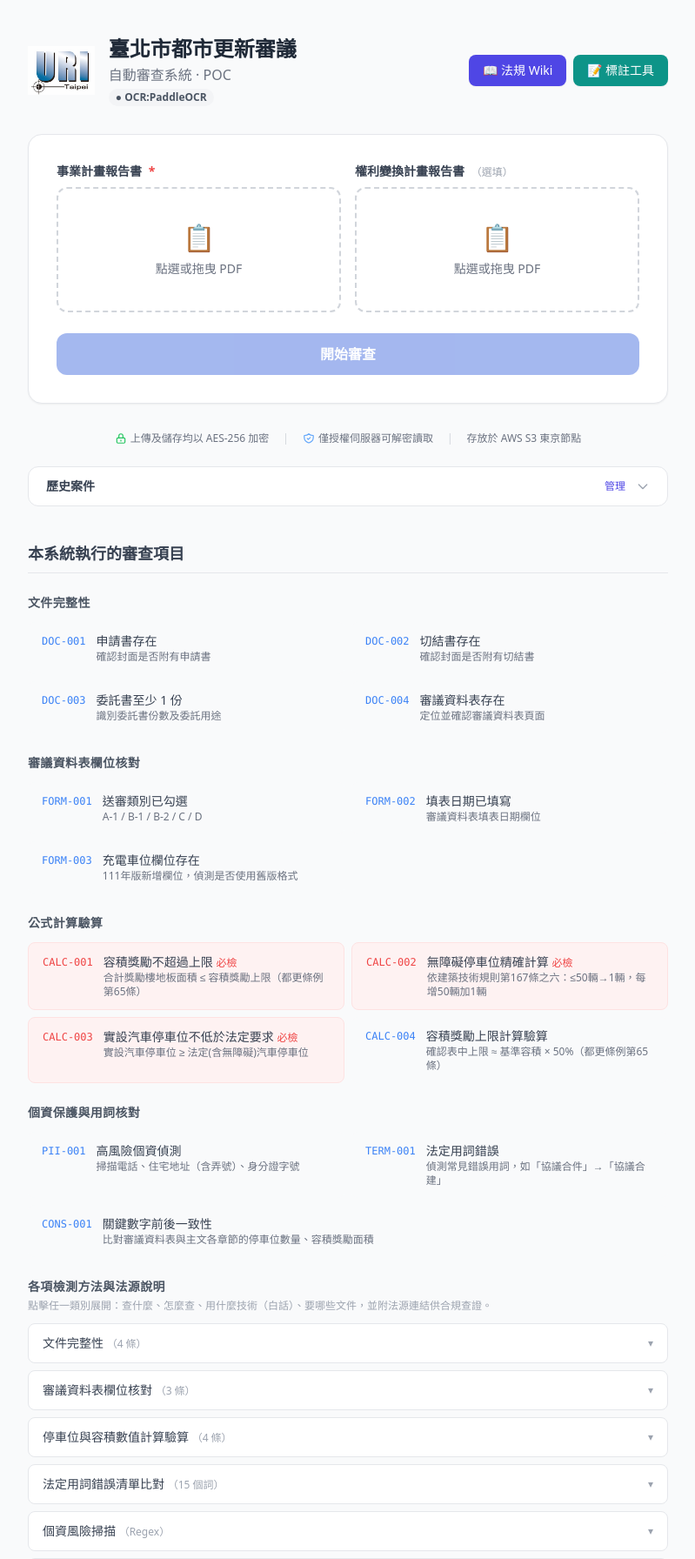
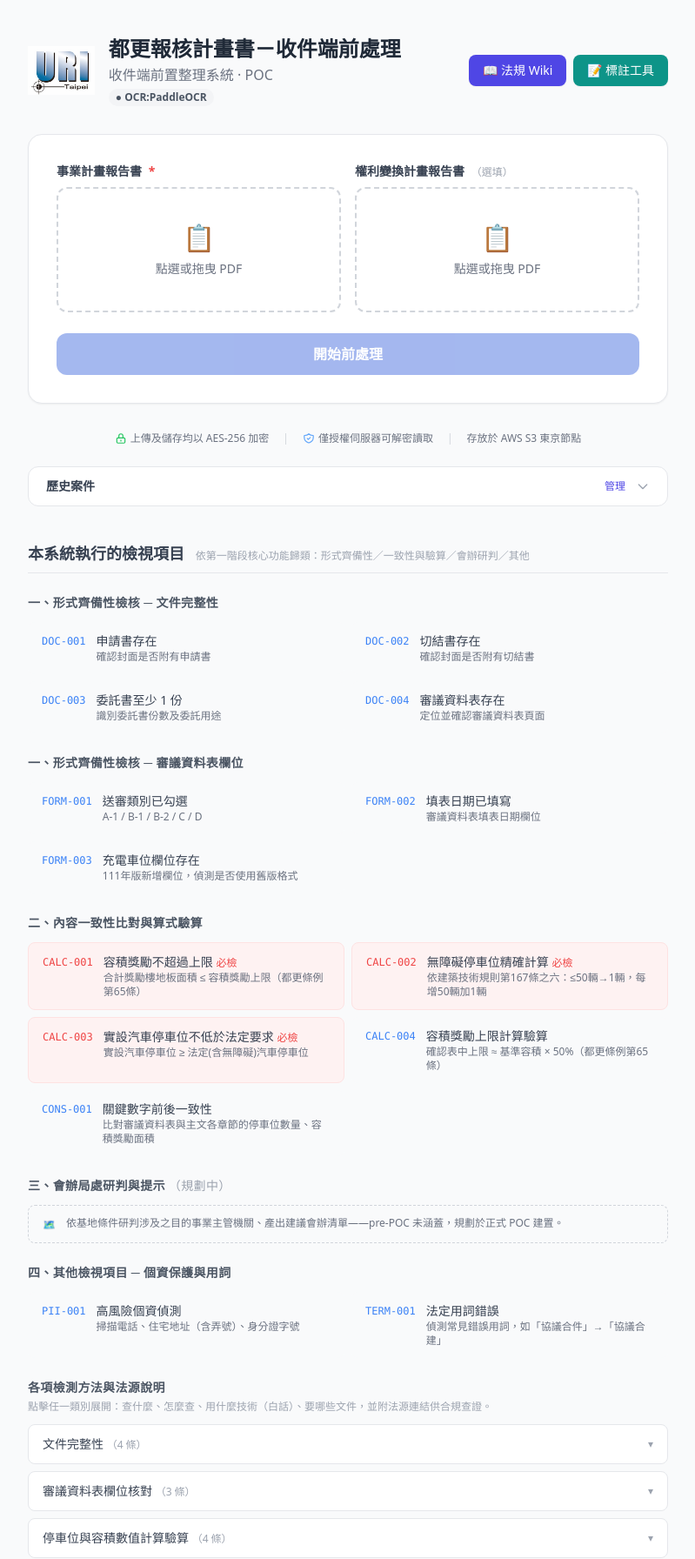
Before and after one commit to jeff5242/webapp-city-reframe-audition, a FastAPI app: page / in a window 1280 px wide. Shown: the top 1792 px of the page at 87% size, without its empty margins (240-1039 px from the left). Run offline with FastAPI, Linux system fonts and the light colour scheme; data that the repository does not hold is empty; some libraries are stand-ins or nearby versions.

Commit message:
feat(ui): 依理事長前處理框架改版報告與上傳頁
- 全站更名「都更報核計畫書－收件端前處理」，去除「自動審查」
  用詞；頁尾加「僅標示疑義、不生法律效果」聲明
- 檢查項目依第一階段核心功能歸四組：形式齊備性檢核(DOC/FORM/FMT)、
  內容一致性比對與算式驗算(CALC/CONS)、會辦局處研判(規劃中
  placeholder)、其他(PII/TERM)；報告明細與上傳頁清單同步
- 每個檢查項目旁「?」鈕原地展開白話說明，取代下捲翻查
- 理事長紅線用詞：「通過」→「未發現缺漏」、意見文字改
  「逐項比對完成、未發現缺漏，仍以承辦認定為準」
- fix: 同類案件比對「容積獎勵佔比」公式改 ÷基準容積（與
  CALC-001、歷史 bonus_pct 一致）；舊公式 ÷上限 在獎勵4680/
  上限4590 案件誤顯 102%

```diff
--- a/auditor/reporters/html_reporter.py
+++ b/auditor/reporters/html_reporter.py
@@ -26,6 +26,93 @@ def _sort_findings(findings: List[Finding]) -> List[Finding]:
             _SEVERITY_ORDER.get(f.severity, 9),
         ),
     )
+
+
+# 檢查項目歸類（理事長 115.08.12 文件·第一階段核心功能）：
+# 形式齊備性檢核 / 內容一致性比對＋算式驗算 / 會辦局處研判（規劃中）/ 其他。
+# 依 rule_id 前綴歸組；未知前綴落入「其他」。
+_RULE_GROUPS = [
+    {
+        "key": "completeness",
+        "title": "一、形式齊備性檢核",
+        "note": "法定文件與必填欄位是否齊備（缺漏僅標示提醒，由承辦認定）",
+        "prefixes": ("DOC-", "FORM-", "FMT-"),
+    },
+    {
+        "key": "calculation",
+        "title": "二、內容一致性比對與算式驗算",
+        "note": "跨文件關鍵數值一致性、法規門檻驗算（附計算式）",
+        "prefixes": ("CALC-", "CONS-"),
+    },
+    {
+        "key": "referral",
+        "title": "三、會辦局處研判與提示",
+        "note": "依基地條件研判應會辦之目的事業主管機關",
+        "prefixes": (),
+        "placeholder": "本階段（pre-POC）尚未涵蓋；規劃於正式 POC 建置。",
+    },
+    {
+        "key": "other",
+        "title": "四、其他檢視項目",
+        "note": "個資遮蔽確認與法定用詞比對",
+        "prefixes": ("PII-", "TERM-"),
+    },
+]
+
+# 各檢查項目白話說明（報告內「?」展開用，取代翻查上傳頁長清單）。
+# FMT- 前綴由 _help_for() 以 startswith 對應。
+_RULE_HELP = {
+    "DOC-001": "檢視送件 PDF 是否含「申請書」頁（依關鍵字與目錄定位）。未尋得時標示提醒，請承辦確認是否確實缺件。",
+    "DOC-002": "檢視是否含實施者「切結書」頁。",
+    "DOC-003": "檢視是否含「委託書」（委任代理送件時之必要文件）。",
+    "DOC-004": "檢視是否含「審議資料表」——後續欄位核對與算式驗算之資料來源。",
+    "FORM-001": "檢視審議資料表「送審類別」欄是否已勾選。",
+    "FORM-002": "檢視審議資料表「填表日期」是否填寫（適用法規版次判斷之參考來源之一）。",
+    "FORM-003": "111 年版新增「充電車位」欄位，檢視是否填列。",
+    "CALC-001": "依都更條例第 65 條驗算：容積獎勵申請額度是否超過上限（基準容積 × 50%），報告附完整計算式。",
+    "CALC-002": "依建築技術規則第 167 條之六驗算：無障礙停車位是否達法定最低數量。",
+    "CALC-003": "驗算實設汽車停車位是否不低於法定要求。",
+    "CALC-004": "驗算審議資料表表列之容積獎勵上限，與「基準容積 × 50%」計算值是否一致。",
+    "CONS-001": "比對同一關鍵數值（面積、容積、停車位數等）在文件各處出現時是否前後一致；不一致時僅標示位置，不判斷何者為正確。",
+    "TERM-001": "比對法定用詞是否誤用（如「台北市」應為「臺北市」、「權利變換」誤植等）。",
+    "PII-001": "偵測文件前段是否有未遮蔽之高風險個資（身分證字號、出生日期等），提醒依個資保護規範處理。",
+    "FMT-CH": "依官方範本機讀母版，檢視法定章節是否齊備（確定性比對，不使用 AI）。",
+    "FMT-AP": "依官方範本機讀母版，檢視法定附錄是否齊備（確定性比對，不使用 AI）。",
+    "FMT-XOR": "範本中「請擇一填寫」之項目，檢視是否至少擇一填列。",
+}
+
+
+def _help_for(rule_id: str) -> Optional[str]:
+    """依 rule_id 取得白話說明；FMT-CH-03 等格式母版項目以前綴對應。"""
+    if rule_id in _RULE_HELP:
+        return _RULE_HELP[rule_id]
+    for prefix, text in _RULE_HELP.items():
+        if rule_id.startswith(prefix):
+            return text
+    return None
+
+
+def group_findings(findings: List[Finding]) -> List[dict]:
+    """把檢查結果依理事長第一階段核心功能歸組，供報告分節呈現。
+
+    回傳 [{key,title,note,findings,placeholder?}, ...]；「會辦局處研判」
+    目前無對應規則，以 placeholder 呈現 roadmap；空的其他組別直接省略。
+    """
+    grouped: List[dict] = []
+    matched_ids: set = set()
+    for spec in _RULE_GROUPS:
+        items = [
+            f for f in _sort_findings(findings)
+            if any(f.rule_id.startswith(p) for p in spec["prefixes"])
+        ]
+        matched_ids.update(f.rule_id for f in items)
+        grouped.append({**spec, "findings": items})
+
+    leftovers = [f for f in _sort_findings(findings) if f.rule_id not in matched_ids]
+    if leftovers:
+        grouped[-1] = {**grouped[-1], "findings": grouped[-1]["findings"] + leftovers}
+
+    return [g for g in grouped if g["findings"] or g.get("placeholder")]
 
 
 def _evidence_page(evidence: Optional[str]) -> Optional[int]:
@@ -120,7 +207,7 @@ def audit_opinion_text(report: AuditReport) -> str:
     + 通過項目統計。每項含 現況／核算／法源／建議，方便人工彙整。
     """
     lines: List[str] = []
-    lines.append("臺北市都市更新審議 自動審查意見")
+    lines.append("都更報核計畫書 收件端前處理整理清單")
     lines.append(f"案名：{report.case_name}")
     if report.report_date:
         src = report.report_date_source or ""
@@ -148,7 +235,10 @@ def audit_opinion_text(report: AuditReport) -> str:
         lines.append("")
 
     passes = [f for f in report.findings if f.status == "pass"]
-    lines.append(f"三、通過項目：共 {len(passes)} 項，符合規定，無需處理。")
+    lines.append(
+        f"三、未發現缺漏之項目：共 {len(passes)} 項"
+        "（逐項比對完成、未發現缺漏；本清單僅供參考，仍以承辦認定為準）。"
+    )
     return "\n".join(lines)
 
 
@@ -160,6 +250,8 @@ def generate_report(report: AuditReport, templates_dir: Optional[str] = None) ->
     return template.render(
         report=report,
         sorted_findings=_sort_findings(report.findings),
+        grouped_findings=group_findings(report.findings),
+        rule_help={f.rule_id: _help_for(f.rule_id) for f in report.findings},
         key_numbers=key_numbers(report),
         audit_opinion_text=audit_opinion_text(report),
     )
--- a/templates/upload.html
+++ b/templates/upload.html
@@ -3,7 +3,7 @@
 <head>
   <meta charset="UTF-8">
   <meta name="viewport" content="width=device-width, initial-scale=1.0">
-  <title>都市更新審議自動審查</title>
+  <title>都更報核計畫書－收件端前處理</title>
   <link rel="icon" type="image/png" href="/static/logo.png">
   <script src="https://cdn.tailwindcss.com"></script>
 </head>
@@ -23,8 +23,8 @@
     <div class="flex items-center gap-4">
       <img src="/static/logo.png" alt="URI Taipei" class="h-14 w-auto object-contain">
       <div>
-        <h1 class="text-2xl font-bold text-gray-800">臺北市都市更新審議</h1>
-        <p class="text-gray-500 mt-0.5">自動審查系統 · POC</p>
+        <h1 class="text-2xl font-bold text-gray-800">都更報核計畫書－收件端前處理</h1>
+        <p class="text-gray-500 mt-0.5">收件端前置整理系統 · POC</p>
         {% if ocr_mode == "vlm" %}
         <span class="inline-flex items-center gap-1 mt-1 bg-emerald-100 text-emerald-700 text-xs font-semibold px-2 py-0.5 rounded-full">● OCR:地端 VLM</span>
         {% else %}
@@ -93,7 +93,7 @@
         class="w-full bg-blue-700 hover:bg-blue-800 text-white font-semibold py-3 rounded-xl transition-colors disabled:opacity-40 disabled:cursor-not-allowed"
         disabled
       >
-        開始審查
+        開始前處理
       </button>
 
       <!-- Progress -->
@@ -186,11 +186,13 @@
 
   <!-- ── 功能說明 ── -->
   <div class="space-y-6">
-    <h2 class="text-lg font-semibold text-gray-700 border-b pb-2">本系統執行的審查項目</h2>
+    <h2 class="text-lg font-semibold text-gray-700 border-b pb-2">本系統執行的檢視項目
+      <span class="text-xs font-normal text-gray-400 ml-2">依第一階段核心功能歸類：形式齊備性／一致性與驗算／會辦研判／其他</span>
+    </h2>
 
-    <!-- 文件完整性 -->
+    <!-- 一、形式齊備性檢核：文件完整性 -->
     <div>
-      <h3 class="text-sm font-semibold text-gray-600 uppercase tracking-wide mb-3">文件完整性</h3>
+      <h3 class="text-sm font-semibold text-gray-600 uppercase tracking-wide mb-3">一、形式齊備性檢核 ─ 文件完整性</h3>
       <div class="grid grid-cols-1 sm:grid-cols-2 gap-2">
         <div class="flex gap-3 items-start bg-gray-50 rounded-lg px-4 py-3">
           <span class="text-blue-500 font-mono text-xs mt-0.5 shrink-0">DOC-001</span>
@@ -211,9 +213,9 @@
       </div>
     </div>
 
-    <!-- 審議資料表欄位 -->
+    <!-- 一、形式齊備性檢核：審議資料表欄位 -->
     <div>
-      <h3 class="text-sm font-semibold text-gray-600 uppercase tracking-wide mb-3">審議資料表欄位核對</h3>
+      <h3 class="text-sm font-semibold text-gray-600 uppercase tracking-wide mb-3">一、形式齊備性檢核 ─ 審議資料表欄位</h3>
       <div class="grid grid-cols-1 sm:grid-cols-2 gap-2">
         <div class="flex gap-3 items-start bg-gray-50 rounded-lg px-4 py-3">
           <span class="text-blue-500 font-mono text-xs mt-0.5 shrink-0">FORM-001</span>
@@ -230,9 +232,9 @@
       </div>
     </div>
 
-    <!-- 計算驗算 -->
+    <!-- 二、內容一致性比對與算式驗算 -->
     <div>
-      <h3 class="text-sm font-semibold text-gray-600 uppercase tracking-wide mb-3">公式計算驗算</h3>
+      <h3 class="text-sm font-semibold text-gray-600 uppercase tracking-wide mb-3">二、內容一致性比對與算式驗算</h3>
       <div class="grid grid-cols-1 sm:grid-cols-2 gap-2">
         <div class="flex gap-3 items-start bg-red-50 rounded-lg px-4 py-3 border border-red-100">
           <span class="text-red-500 font-mono text-xs mt-0.5 shrink-0">CALC-001</span>
@@ -250,12 +252,25 @@
           <span class="text-blue-500 font-mono text-xs mt-0.5 shrink-0">CALC-004</span>
           <div><div class="text-sm font-medium text-gray-700">容積獎勵上限計算驗算</div><div class="text-xs text-gray-500">確認表中上限 ≈ 基準容積 × 50%（都更條例第65條）</div></div>
         </div>
+        <div class="flex gap-3 items-start bg-gray-50 rounded-lg px-4 py-3">
+          <span class="text-blue-500 font-mono text-xs mt-0.5 shrink-0">CONS-001</span>
+          <div><div class="text-sm font-medium text-gray-700">關鍵數字前後一致性</div><div class="text-xs text-gray-500">比對審議資料表與主文各章節的停車位數量、容積獎勵面積</div></div>
+        </div>
       </div>
     </div>
 
-    <!-- 個資與用詞 -->
+    <!-- 三、會辦局處研判（規劃中） -->
     <div>
-      <h3 class="text-sm font-semibold text-gray-600 uppercase tracking-wide mb-3">個資保護與用詞核對</h3>
+      <h3 class="text-sm font-semibold text-gray-600 uppercase tracking-wide mb-3">三、會辦局處研判與提示 <span class="text-gray-400 normal-case font-normal">（規劃中）</span></h3>
+      <div class="flex gap-3 items-start bg-gray-50 rounded-lg px-4 py-3 border border-dashed border-gray-300">
+        <span class="text-gray-400 text-xs mt-0.5 shrink-0">🗺</span>
+        <div class="text-xs text-gray-500">依基地條件研判涉及之目的事業主管機關、產出建議會辦清單——pre-POC 未涵蓋，規劃於正式 POC 建置。</div>
+      </div>
+    </div>
+
+    <!-- 四、其他檢視項目：個資與用詞 -->
+    <div>
+      <h3 class="text-sm font-semibold text-gray-600 uppercase tracking-wide mb-3">四、其他檢視項目 ─ 個資保護與用詞</h3>
       <div class="grid grid-cols-1 sm:grid-cols-2 gap-2">
         <div class="flex gap-3 items-start bg-gray-50 rounded-lg px-4 py-3">
           <span class="text-blue-500 font-mono text-xs mt-0.5 shrink-0">PII-001</span>
@@ -264,10 +279,6 @@
         <div class="flex gap-3 items-start bg-gray-50 rounded-lg px-4 py-3">
           <span class="text-blue-500 font-mono text-xs mt-0.5 shrink-0">TERM-001</span>
           <div><div class="text-sm font-medium text-gray-700">法定用詞錯誤</div><div class="text-xs text-gray-500">偵測常見錯誤用詞，如「協議合件」→「協議合建」</div></div>
-        </div>
-        <div class="flex gap-3 items-start bg-gray-50 rounded-lg px-4 py-3 sm:col-span-2">
-          <span class="text-blue-500 font-mono text-xs mt-0.5 shrink-0">CONS-001</span>
-          <div><div class="text-sm font-medium text-gray-700">關鍵數字前後一致性</div><div class="text-xs text-gray-500">比對審議資料表與主文各章節的停車位數量、容積獎勵面積</div></div>
         </div>
       </div>
     </div>
@@ -383,7 +394,7 @@
       </div>
 
       <p class="text-xs text-amber-700 border-t border-amber-200 pt-3 mt-4">
-        本系統為初步篩查工具，標記的問題仍需人工確認。最終審查結論以人工判斷為準。
+        本系統為收件端前處理工具，於分案前產出「整理清單」供承辦參考；僅標示疑義、不出具肯定性結論、不生法律效果，最終認定由承辦及審議會為之。
       </p>
     </div>
   </div>
```
Also changed, not shown: templates/report.html (+42 -13 lines), tests/test_api.py (+1 -1 lines), tests/test_html_reporter.py (+2 -2 lines).
